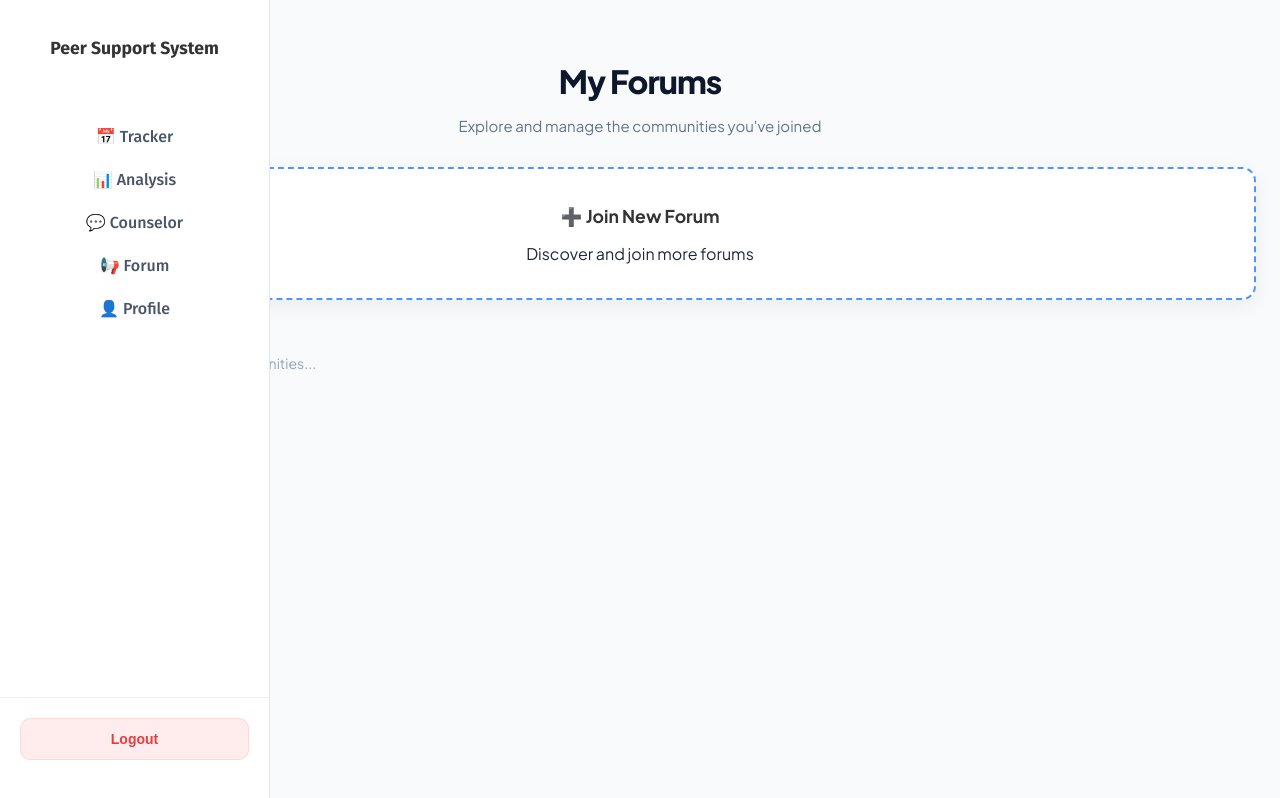
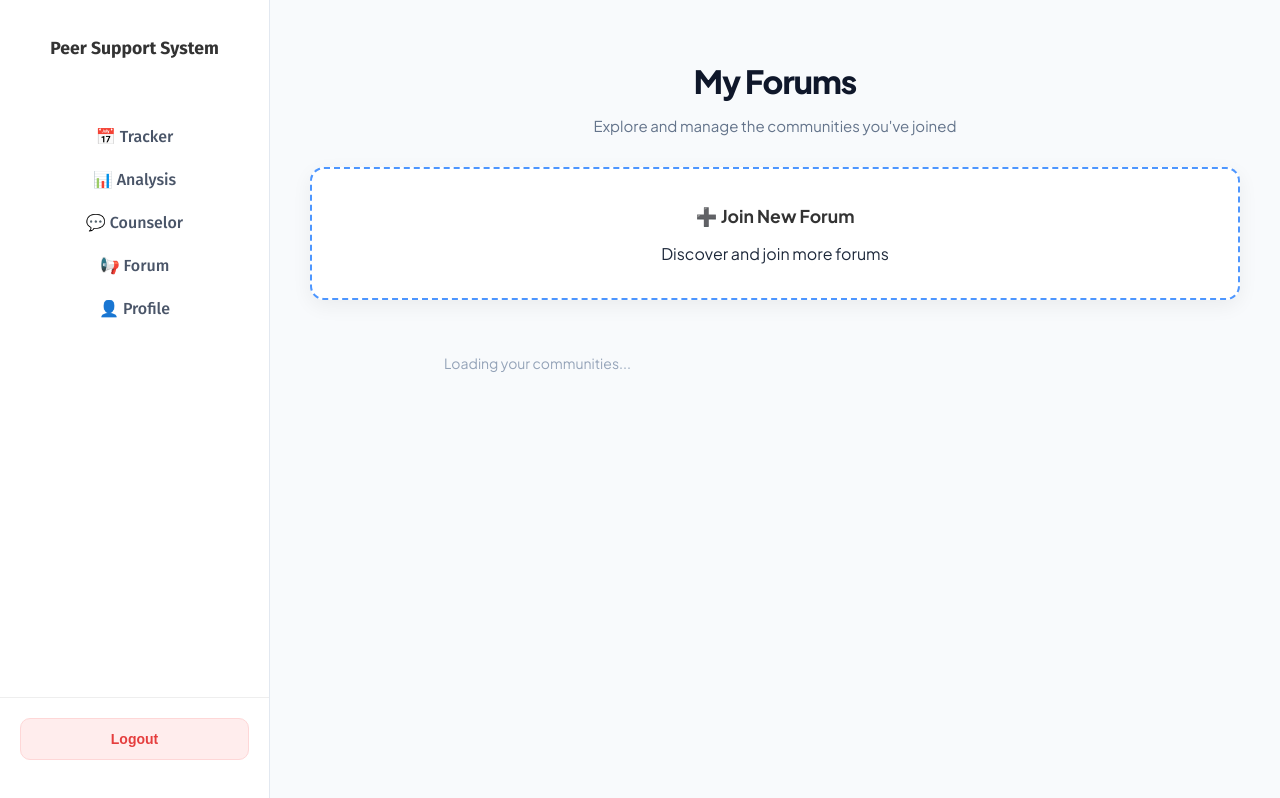
Before and after one commit to YapYuNing08/PeerSupportSystem, a React (Create React App) app: page /my-forums in a window 1280 px wide. Built offline with nearby package versions, Linux system fonts and the light colour scheme.

Commit message:
update joinforum nav & forum size

```diff
--- a/src/pages/student/JoinForumPage.jsx
+++ b/src/pages/student/JoinForumPage.jsx
@@ -85,7 +85,7 @@ function JoinForumPage() {
       toast.error("Please join at least one forum to continue");
       return;
     }
-    navigate("/student-page");
+    navigate("/my-forums");
   };
 
   const getIconStyle = (name) => {
--- a/src/pages/student/MyForumsPage.jsx
+++ b/src/pages/student/MyForumsPage.jsx
@@ -76,11 +76,20 @@ const MyForumsPage = () => {
             margin-top: 24px;
           }
 
-        @media (max-width: 650px) {
-          .forum-grid { grid-template-columns: 1fr; }
+          /* RESPONSIVE ADJUSTMENTS */
+          @media (max-width: 768px) {
+            .page-container {
+              margin-left: 0 !important; /* Remove sidebar margin on mobile */
+              padding-bottom: 100px !important; /* Space for bottom nav */
+            }
+            .forum-grid {
+              grid-template-columns: 1fr;
+            }
           }
         `}</style>
 
+        {/* Main Content Container with Sidebar Offset */}
+        <div className="page-container" style={s.contentContainer}>
           {/* 🔹 Header Section */}
           <div style={s.header}>
             <h1 style={s.title}>My Forums</h1>
@@ -138,6 +147,7 @@ const MyForumsPage = () => {
             )}
           </div>
         </div>
+      </div>
     </StudentLayout>
   );
 };
@@ -146,9 +156,14 @@ const s = {
   pageWrapper: {
     backgroundColor: "#f8fafc",
     minHeight: "100vh",
-    padding: "40px 24px",
     fontFamily: "'Plus Jakarta Sans', sans-serif",
     color: "#1e293b",
+  },
+  contentContainer: {
+    marginLeft: "270px", // 🔹 Matches your Sidebar Width
+    padding: "40px 40px",
+    maxWidth: "1200px",
+    transition: "margin-left 0.2s ease",
   },
   header: { marginBottom: "32px" },
   title: { fontSize: "32px", fontWeight: "800", color: "#0f172a", marginBottom: "8px", letterSpacing: '-0.03em' },
@@ -166,7 +181,7 @@ const s = {
     flexDirection: "column",
     justifyContent: "space-between",
     transition: "all 0.3s ease",
-    height: "200px"
+    height: "220px" // Slightly taller for better spacing
   },
   tileContent: { flex: 1 },
   iconBox: {
```
Lines whose indentation alone changed are shown as unchanged.
